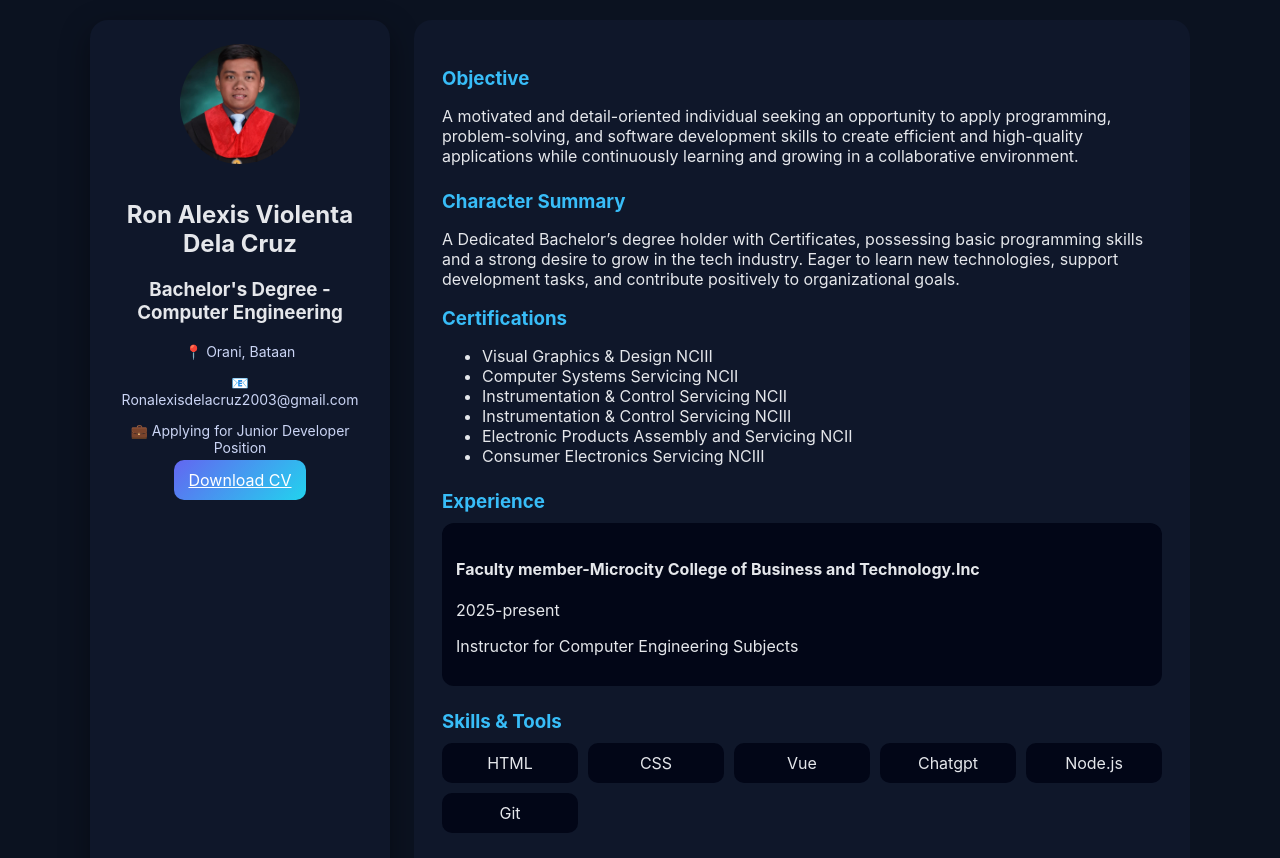
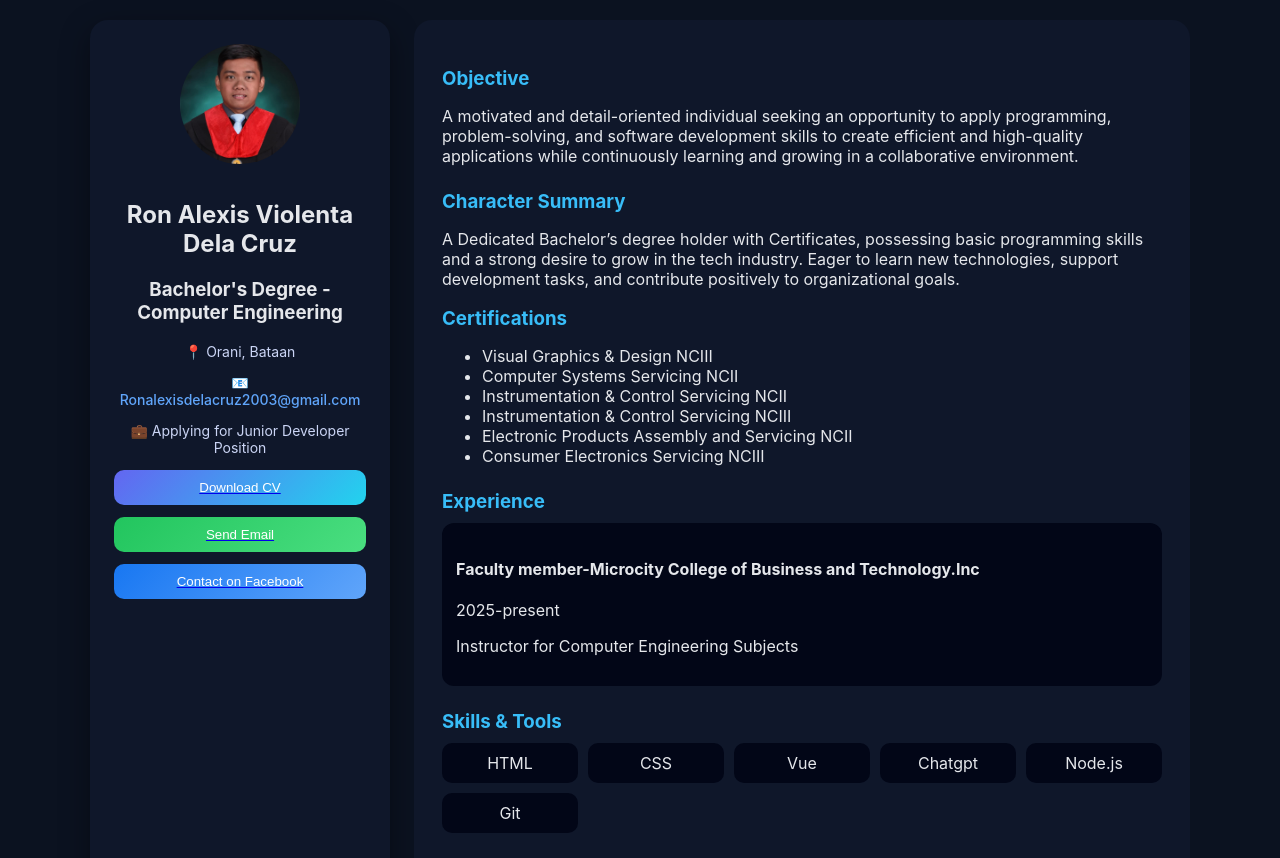
Before and after one commit to AlexisSC0117/MyPortfolio-vue, a Vue app: page / in a window 1280 px wide. Shown: the top 858 px of the page. Built offline with nearby package versions, Linux system fonts and the light colour scheme.

Commit message:
clickable update

```diff
--- a/src/components/Sidebar.vue
+++ b/src/components/Sidebar.vue
@@ -7,16 +7,34 @@
 
     <div class="info">
       <p>📍 Orani, Bataan</p>
-      <p>📧 Ronalexisdelacruz2003@gmail.com</p>
+
+      <p>
+        📧
+        <a href="mailto:Ronalexisdelacruz2003@gmail.com">
+          Ronalexisdelacruz2003@gmail.com
+        </a>
+      </p>
+
       <p>💼 Applying for Junior Developer Position</p>
     </div>
 
-    <a href="/RADC.pdf" download class="btn">Download CV
+    <!-- DOWNLOAD CV -->
+    <a href="/RADC.pdf" download target="_blank">
+      <button class="btn">Download CV</button>
+    </a>
+
+    <!-- SEND EMAIL -->
+    <a href="mailto:Ronalexisdelacruz2003@gmail.com">
+      <button class="btn email">Send Email</button>
+    </a>
+
+    <!-- FACEBOOK CONTACT -->
+    <a href="https://www.facebook.com/Ronalexis.03" target="_blank">
+      <button class="btn facebook">Contact on Facebook</button>
     </a>
 
   </aside>
 </template>
-
 
 <style scoped>
 .card {
@@ -35,23 +53,47 @@
   margin-bottom: 12px;
 }
 
-.role {
-  color: #94a3b8;
-  margin-bottom: 12px;
-}
-
 .info p {
   font-size: 14px;
   color: #cbd5f5;
 }
 
 .btn {
-  margin-top: 16px;
+  display: block;
+  width: 100%;
+  margin-top: 12px;
   padding: 10px 14px;
   background: linear-gradient(135deg, #6366f1, #22d3ee);
   border: none;
   color: white;
   border-radius: 10px;
   cursor: pointer;
+  transition: transform 0.1s ease, opacity 0.2s ease;
+}
+
+.btn:hover {
+  transform: scale(1.02);
+  opacity: 0.9;
+}
+
+/* Email button */
+.email {
+  background: linear-gradient(135deg, #22c55e, #4ade80);
+}
+
+/* Facebook button */
+.facebook {
+  background: linear-gradient(135deg, #1877f2, #60a5fa);
+}
+
+/* Email & Facebook links style */
+.info a {
+  color: #60a5fa;
+  text-decoration: none;
+  font-weight: 500;
+}
+
+.info a:hover {
+  text-decoration: underline;
 }
 </style>
```
